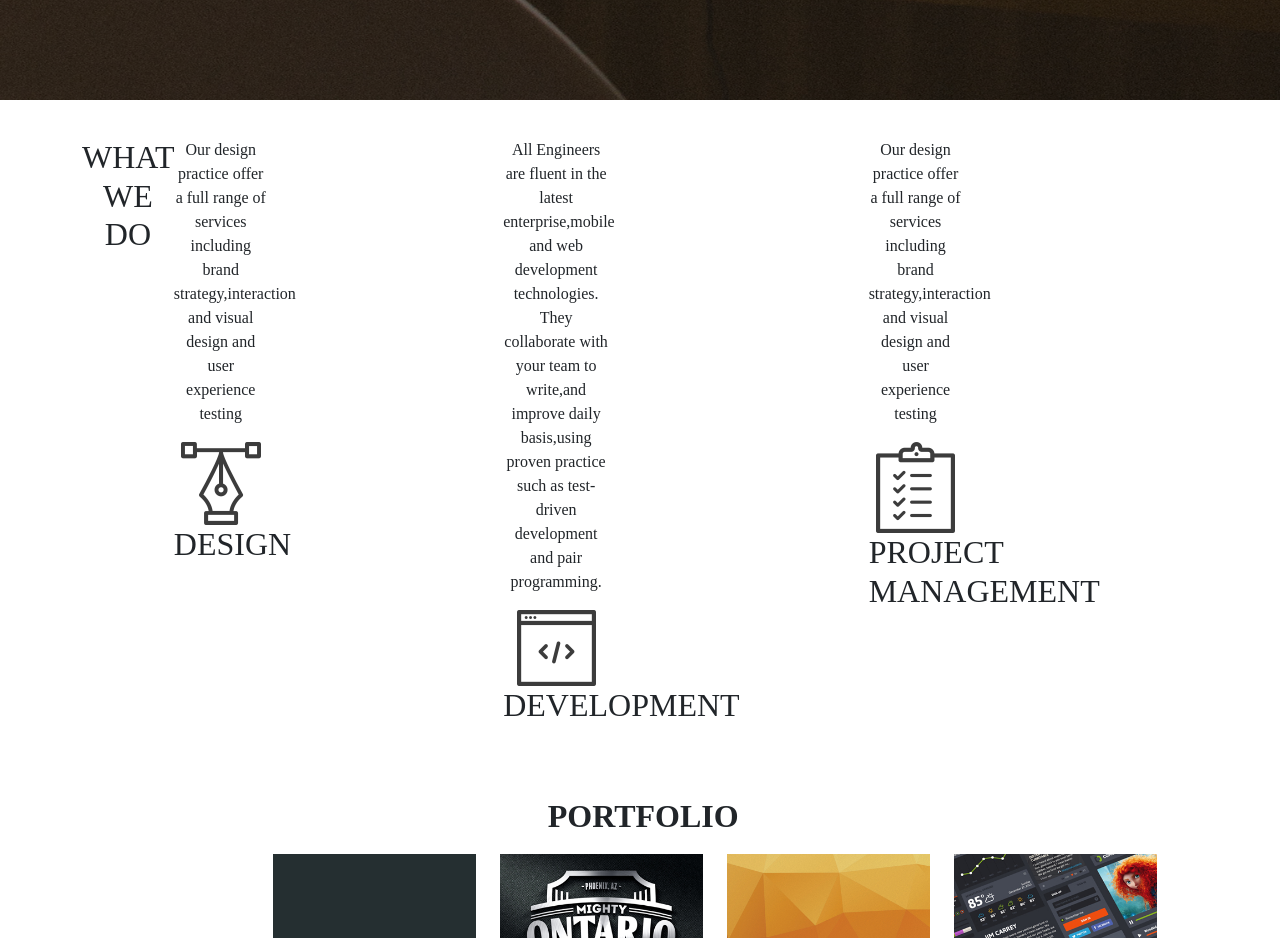
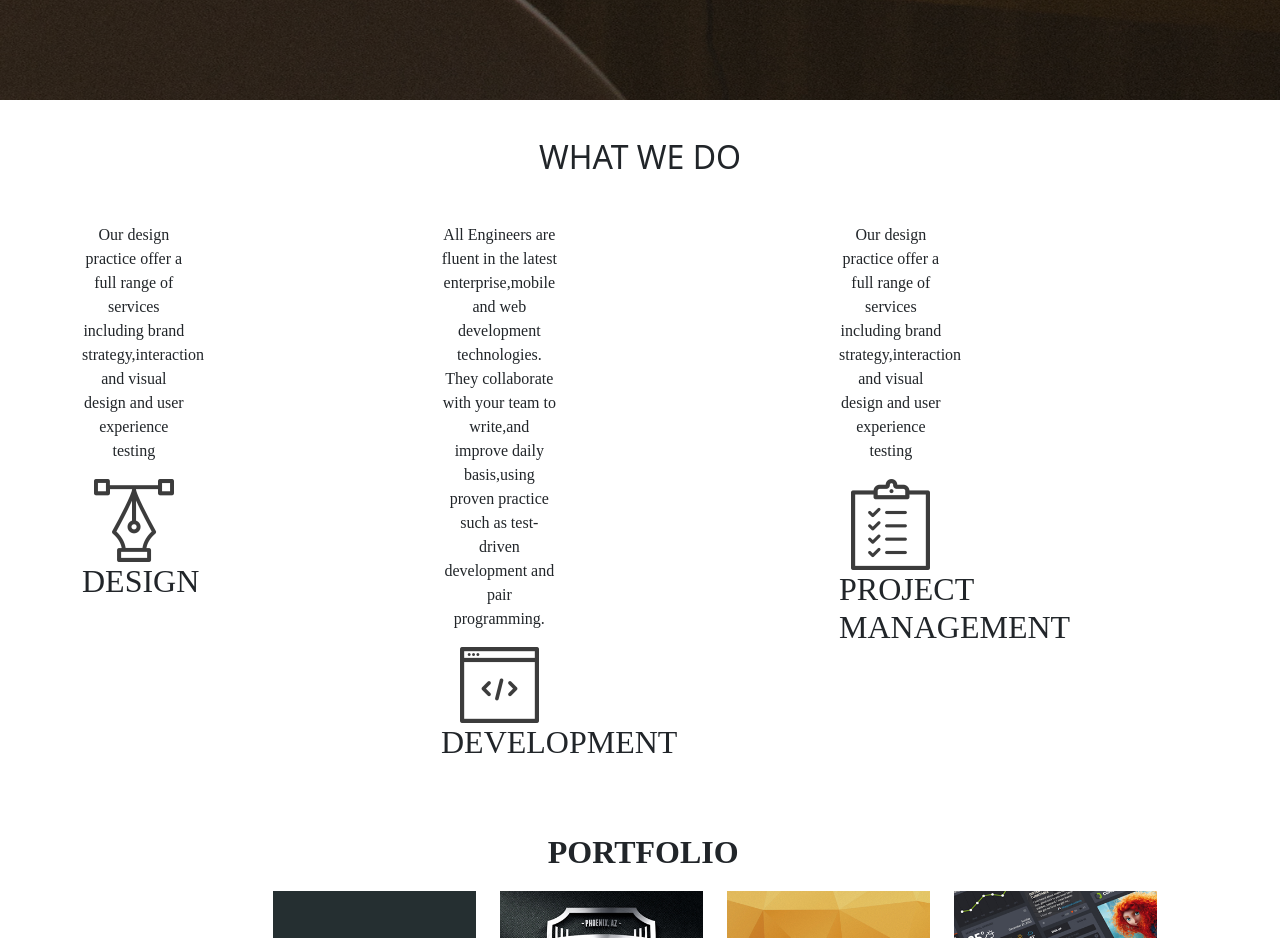
Before and after one commit to edah-hub/Delani-Studio, a plain HTML site: page index.html in a window 1280 px wide. Shown: the part 1161-2099 px from the top of the page. Drawn offline with Linux system fonts and the light colour scheme; a script that the page names is missing; a web font is replaced by a local one.

Commit message:
styles the section heading

```diff
--- a/css/index.css
+++ b/css/index.css
@@ -26,8 +26,11 @@
   padding-top: 3%;
 }
 
-#what-we-do .heading{
-  padding-bottom: 38px;
+#what_we_do #heading{
+ text-align: center;
+ margin-top: 3%;
+
+  /* padding-bottom: 38px; */
 }
 
 #portfolio{
--- a/index.html
+++ b/index.html
@@ -51,8 +51,8 @@
     </section>
 
     <section class="What_we_do" id="what_we_do">
+      <h2 id="heading">WHAT WE DO</h2>
      <div class="container what_we_do">
-        <h2 id="heading">WHAT WE DO</h2>
         <div class="row">
             <div class="col-md-4">
                 <div id="design">
```
